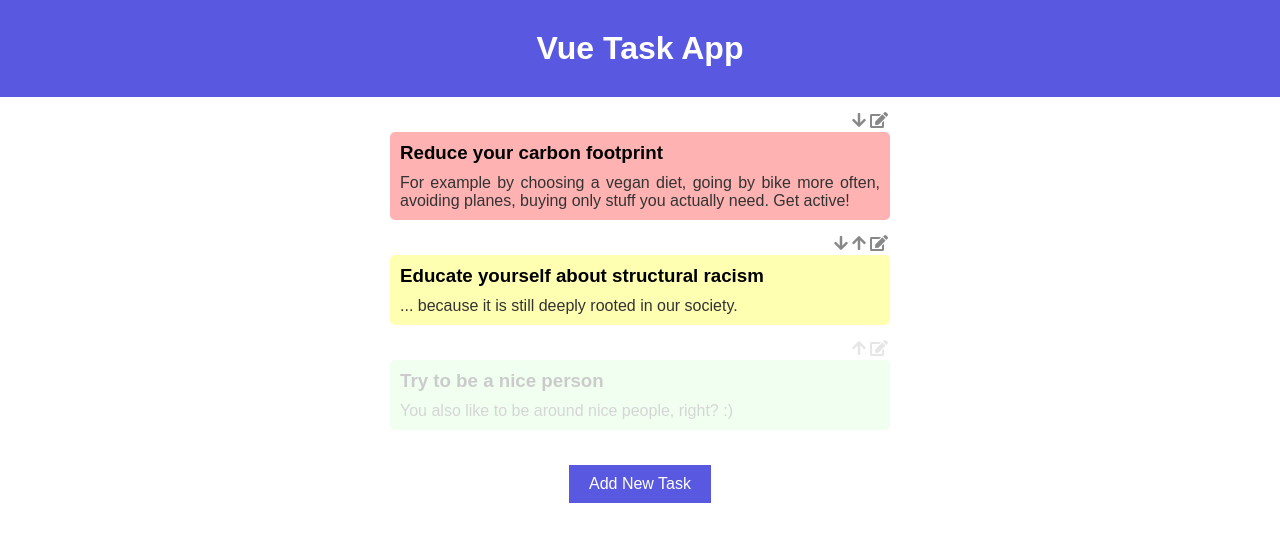
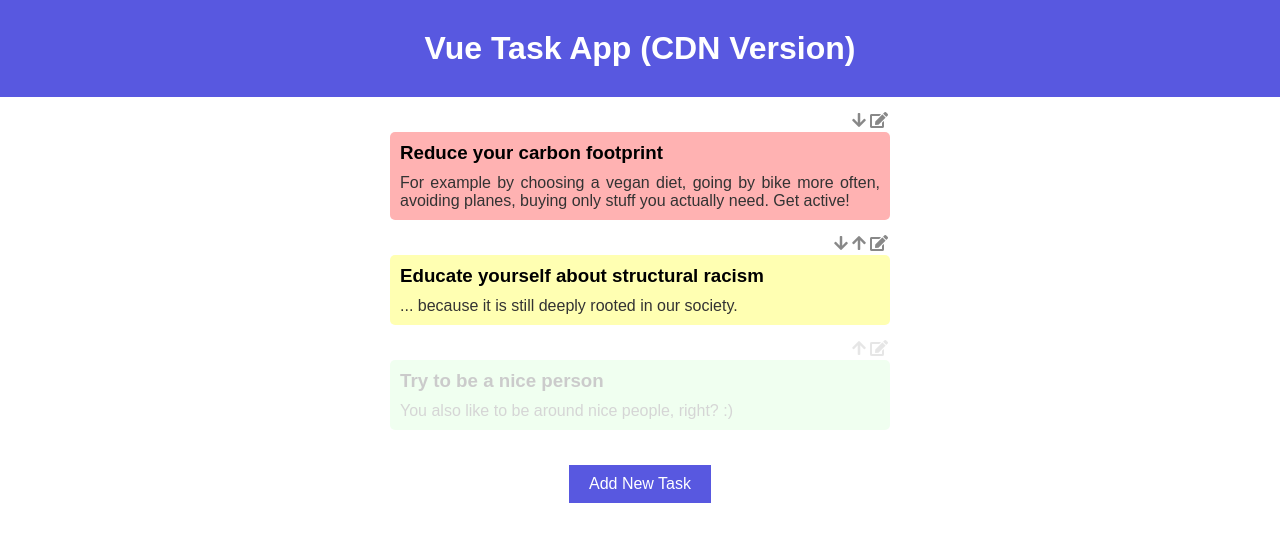
Before and after one commit to ScriptRaccoon/VueTaskApp, a plain HTML site: page index.html in a window 1280 px wide. Drawn offline with nearby package versions, Linux system fonts and the light colour scheme.

Commit message:
cdn marker

```diff
--- a/index.html
+++ b/index.html
@@ -4,7 +4,7 @@
 <head>
     <meta charset="UTF-8">
     <meta name="viewport" content="width=device-width, initial-scale=1.0">
-    <title>Vue Task App</title>
+    <title>Vue Task App (CDN Version)</title>
     <link rel="stylesheet" href="https://cdnjs.cloudflare.com/ajax/libs/font-awesome/5.15.1/css/all.min.css" />
     <link rel="stylesheet" href="style.css">
 </head>
@@ -12,7 +12,7 @@
 <body>
 
     <header>
-        <h1>Vue Task App</h1>
+        <h1>Vue Task App (CDN Version)</h1>
     </header>
 
     <main id="container">
```
Also changed, not shown: 1 other file.
